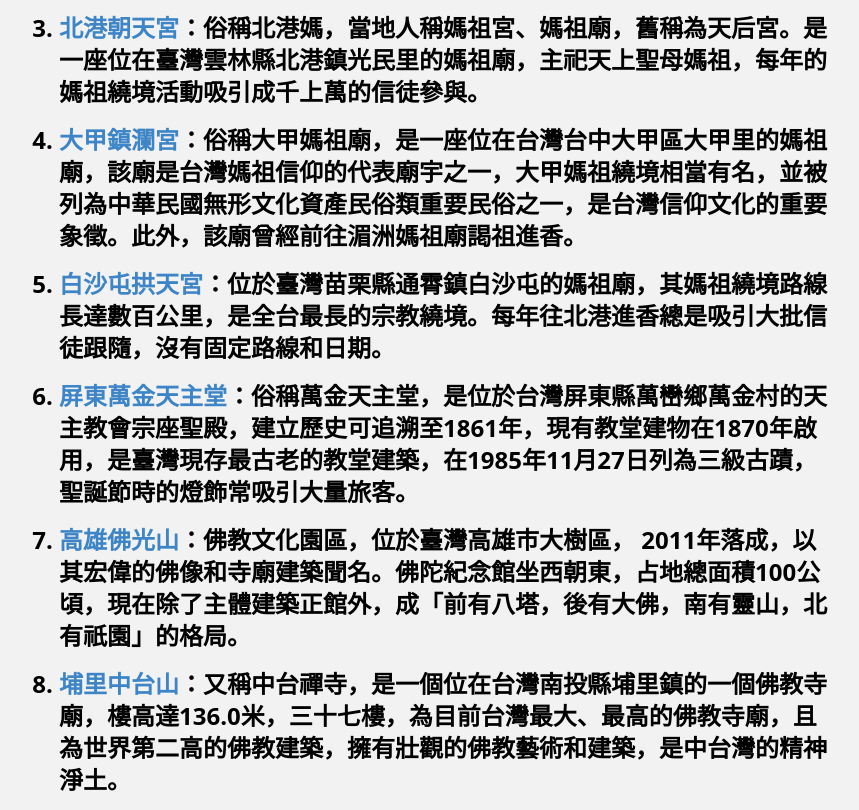
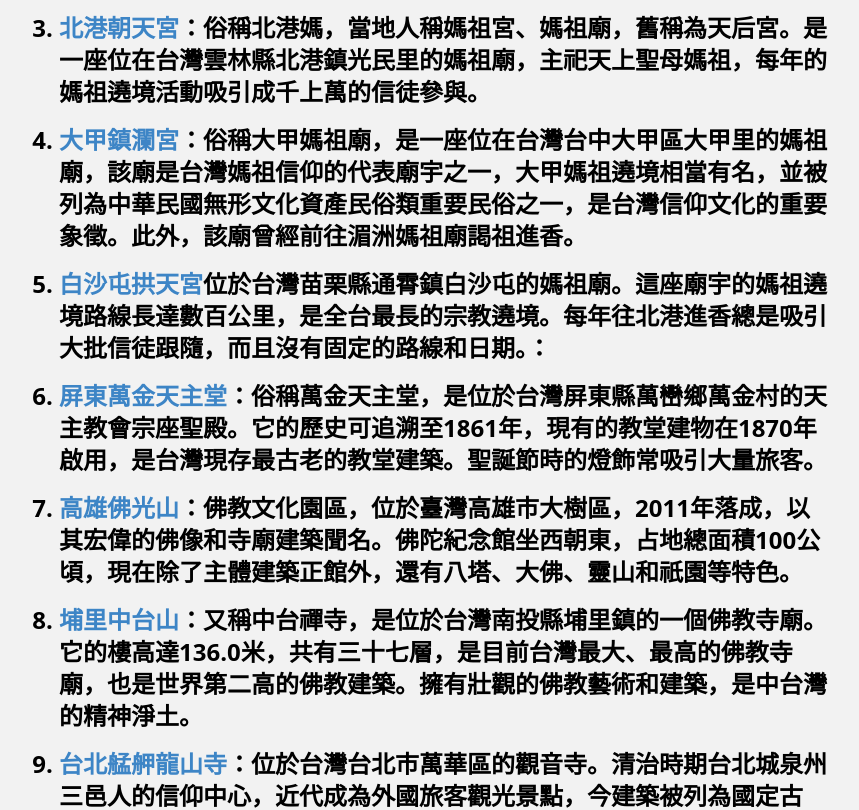
Before and after one commit to rti-git/rti-date, a Nuxt app: page / in a window 1280 px wide. Shown: the part 1340-2150 px from the top of the page, without its empty margins (197-1056 px from the left). Built offline with nearby package versions, Linux system fonts and the light colour scheme; no server answers.

Commit message:
Fix main

```diff
--- a/components/Main.vue
+++ b/components/Main.vue
@@ -10,19 +10,19 @@
         <li><span class="text-rti_word_blue">屏東東隆宮</span>：是台灣南部著名的王爺信仰重鎮與東港的信仰中心，主祀溫府千歲，以盛大的王船祭聞名。</li>
         <li><span class="text-rti_word_blue">台南大天后宮</span>：舊稱東寧天妃宮，位於臺灣臺南市中西區，爲主祀媽祖的廟宇，此外也是中華民國國定古蹟，擁有超過三百年歷史，是台灣最古老的媽祖廟之一。
         </li>
-        <li><span class="text-rti_word_blue">北港朝天宮</span>：俗稱北港媽，當地人稱媽祖宮、媽祖廟，舊稱為天后宮。是一座位在臺灣雲林縣北港鎮光民里的媽祖廟，主祀天上聖母媽祖，每年的媽祖繞境活動吸引成千上萬的信徒參與。
+        <li><span class="text-rti_word_blue">北港朝天宮</span>：俗稱北港媽，當地人稱媽祖宮、媽祖廟，舊稱為天后宮。是一座位在台灣雲林縣北港鎮光民里的媽祖廟，主祀天上聖母媽祖，每年的媽祖遶境活動吸引成千上萬的信徒參與。
         </li>
-        <li><span class="text-rti_word_blue">大甲鎮瀾宮</span>：俗稱大甲媽祖廟，是一座位在台灣台中大甲區大甲里的媽祖廟，該廟是台灣媽祖信仰的代表廟宇之一，大甲媽祖繞境相當有名，並被列為中華民國無形文化資產民俗類重要民俗之一，是台灣信仰文化的重要象徵。此外，該廟曾經前往湄洲媽祖廟謁祖進香。</li>
-        <li><span class="text-rti_word_blue">白沙屯拱天宮</span>：位於臺灣苗栗縣通霄鎮白沙屯的媽祖廟，其媽祖繞境路線長達數百公里，是全台最長的宗教繞境。每年往北港進香總是吸引大批信徒跟隨，沒有固定路線和日期。
+        <li><span class="text-rti_word_blue">大甲鎮瀾宮</span>：俗稱大甲媽祖廟，是一座位在台灣台中大甲區大甲里的媽祖廟，該廟是台灣媽祖信仰的代表廟宇之一，大甲媽祖遶境相當有名，並被列為中華民國無形文化資產民俗類重要民俗之一，是台灣信仰文化的重要象徵。此外，該廟曾經前往湄洲媽祖廟謁祖進香。</li>
+        <li><span class="text-rti_word_blue">白沙屯拱天宮</span>位於台灣苗栗縣通霄鎮白沙屯的媽祖廟。這座廟宇的媽祖遶境路線長達數百公里，是全台最長的宗教遶境。每年往北港進香總是吸引大批信徒跟隨，而且沒有固定的路線和日期。：
         </li>
-        <li><span class="text-rti_word_blue">屏東萬金天主堂</span>：俗稱萬金天主堂，是位於台灣屏東縣萬巒鄉萬金村的天主教會宗座聖殿，建立歷史可追溯至1861年，現有教堂建物在1870年啟用，是臺灣現存最古老的教堂建築，在1985年11月27日列為三級古蹟，聖誕節時的燈飾常吸引大量旅客。
+        <li><span class="text-rti_word_blue">屏東萬金天主堂</span>：俗稱萬金天主堂，是位於台灣屏東縣萬巒鄉萬金村的天主教會宗座聖殿。它的歷史可追溯至1861年，現有的教堂建物在1870年啟用，是台灣現存最古老的教堂建築。聖誕節時的燈飾常吸引大量旅客。
         </li>
-        <li><span class="text-rti_word_blue">高雄佛光山</span>：佛教文化園區，位於臺灣高雄市大樹區， 2011年落成，以其宏偉的佛像和寺廟建築聞名。佛陀紀念館坐西朝東，占地總面積100公頃，現在除了主體建築正館外，成「前有八塔，後有大佛，南有靈山，北有祇園」的格局。
+        <li><span class="text-rti_word_blue">高雄佛光山</span>：佛教文化園區，位於臺灣高雄市大樹區，2011年落成，以其宏偉的佛像和寺廟建築聞名。佛陀紀念館坐西朝東，占地總面積100公頃，現在除了主體建築正館外，還有八塔、大佛、靈山和祇園等特色。
         </li>
-        <li><span class="text-rti_word_blue">埔里中台山</span>：又稱中台禪寺，是一個位在台灣南投縣埔里鎮的一個佛教寺廟，樓高達136.0米，三十七樓，為目前台灣最大、最高的佛教寺廟，且為世界第二高的佛教建築，擁有壯觀的佛教藝術和建築，是中台灣的精神淨土。
+        <li><span class="text-rti_word_blue">埔里中台山</span>：又稱中台禪寺，是位於台灣南投縣埔里鎮的一個佛教寺廟。它的樓高達136.0米，共有三十七層，是目前台灣最大、最高的佛教寺廟，也是世界第二高的佛教建築。擁有壯觀的佛教藝術和建築，是中台灣的精神淨土。
         </li>
         <li><span class="text-rti_word_blue">台北艋舺龍山寺</span>：位於台灣台北市萬華區的觀音寺。清治時期台北城泉州三邑人的信仰中心，近代成為外國旅客觀光景點，今建築被列為國定古蹟。</li>
-        <li><span class="text-rti_word_blue">台北清真寺</span>：台北市的穆斯林文化中心，展現了台灣宗教多元性。最早仿伊斯蘭建築式樣興建的禮拜堂，正面設拱圈迴廊，拱門為馬蹄形，兩側有一對邦克樓高逾20公尺。對一旁的住戶來說，仿佛是《一千零一夜》中的巍峨皇宮。</li>
+        <li><span class="text-rti_word_blue">台北清真寺</span>：台北市的穆斯林文化中心，展現了台灣宗教多元性。最早仿伊斯蘭建築式樣興建的禮拜堂，正面設拱圈迴廊，拱門為馬蹄形，兩側有一對邦克樓高逾20公尺，對一旁的住戶來說，仿佛是《一千零一夜》中的巍峨皇宮。</li>
     </ul>
 
    </div>
```
